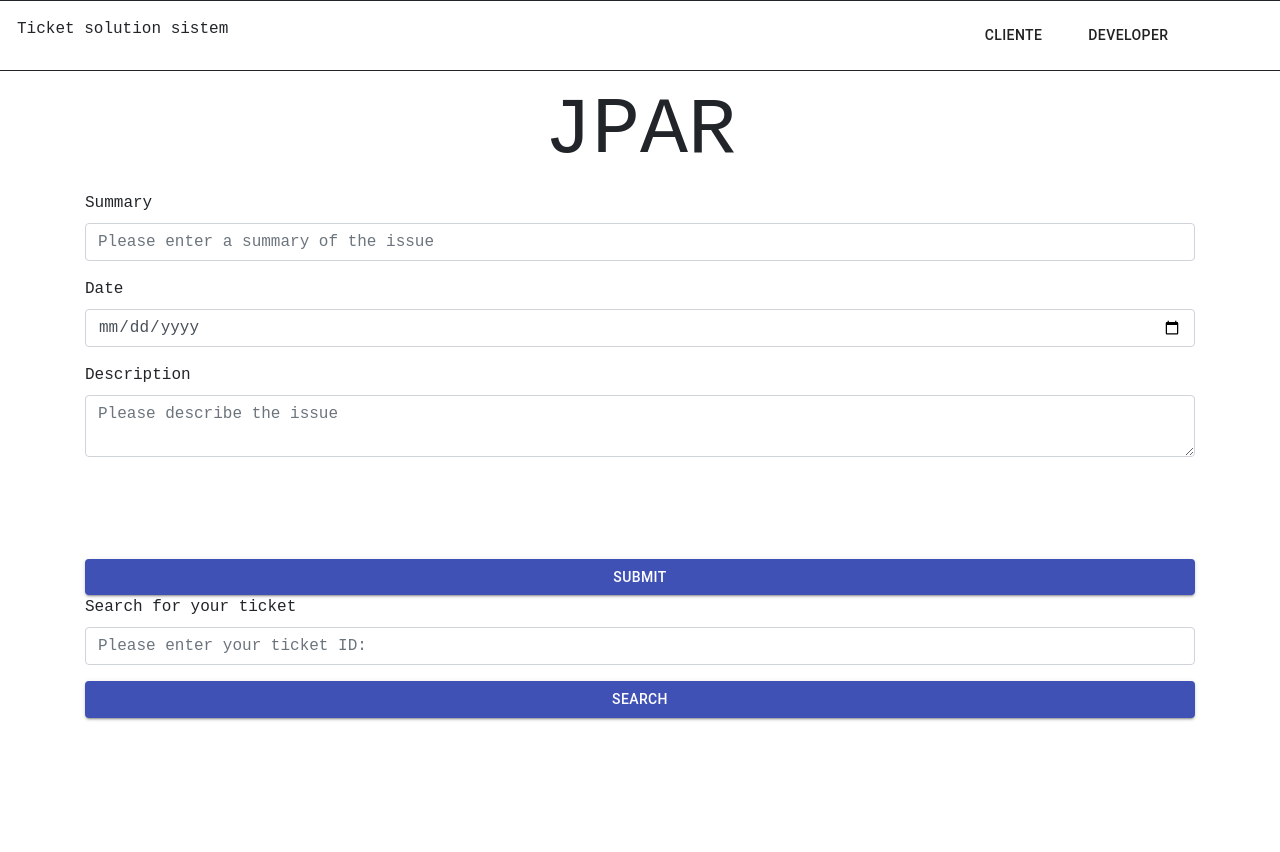
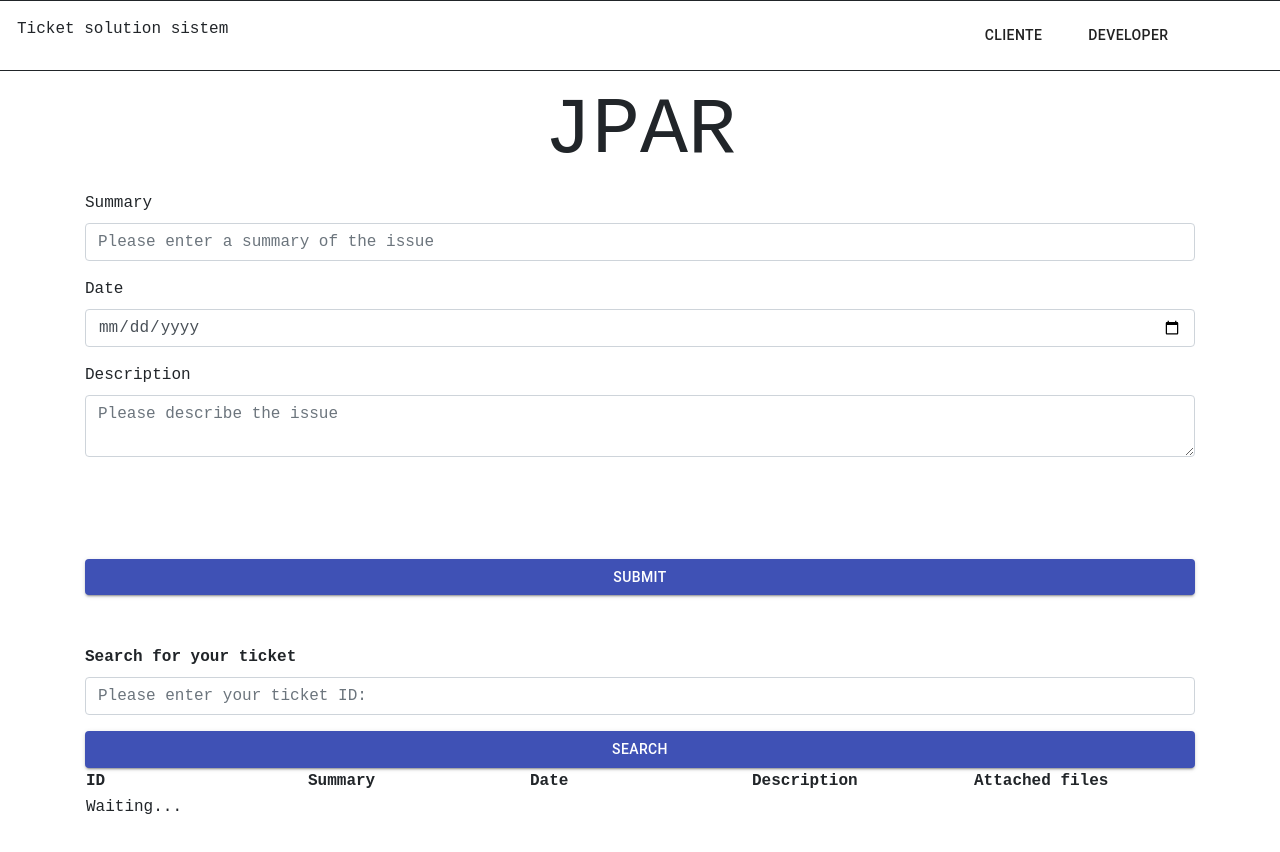
Before and after one commit to alfonso46674/madreSelva, a React (Create React App) app: page / in a window 1280 px wide. Shown: the top 852 px of the page. Before the commit the page ends 800 px from the top, so only its background shows below. Built offline with nearby package versions, Linux system fonts and the light colour scheme.

Commit message:
Feat: Added search by id functionality and table on client side

```diff
--- a/src/components/client/client.js
+++ b/src/components/client/client.js
@@ -2,11 +2,12 @@ import React, { useState, useEffect } from 'react';
 import { Form, Container } from 'react-bootstrap';
 import './client.scss';
 import Button from '@material-ui/core/Button';
-import Axios from 'axios'
+import axios from 'axios'
 import Modal from 'react-modal';
 
 const Client = () => {
   const url = '  https://c1tm95660k.execute-api.us-east-1.amazonaws.com/dev/subirticket';
+  const urlTicketId = 'https://c1tm95660k.execute-api.us-east-1.amazonaws.com/dev/conseguirticketid'
 
   const customStyles = {
     content: {
@@ -34,6 +35,7 @@ const Client = () => {
   })
   const [modalIsOpen, setIsOpen] = useState(false);
   const [resultID, setResultID] = useState('')
+  const [searchedTicket, setSearchedTicket] = useState([])
   function openModal() {
     setIsOpen(true);
   }
@@ -66,7 +68,7 @@ const Client = () => {
     e.preventDefault()
     console.log('data');
     console.log(data);
-    Axios.post(url, {
+    axios.post(url, {
       ticket: {
         id: data.id,
         summary: data.summary,
@@ -87,6 +89,26 @@ const Client = () => {
     setResultID(data.id)
     openModal()
     randomID()
+  }
+
+  const getTicketByID = (e) => {
+    e.preventDefault()
+    const ticketId = document.getElementById('ticketSearch').value
+    e.preventDefault()
+    axios.get(urlTicketId,
+      {
+        params: {
+          id: ticketId
+        }
+      }
+    ).then(res => {
+      console.log('Search by id completed!');
+      console.log(res.data[0]);
+      setSearchedTicket(res.data)
+    }).catch(err => {
+      console.log('Error searching by id');
+      console.log(err);
+    })
   }
 
 
@@ -125,16 +147,33 @@ const Client = () => {
         </Button>
         </Form>
       </Container>
-      <Container className='ClientContainer' onSubmit={submit}>
+      <Container className='ClientContainer' onSubmit={getTicketByID}>
         <Form className='ClientForm'>
           <Form.Group >
-            <Form.Label>Search for your ticket</Form.Label>
+            <Form.Label style={{fontWeight:'bold'}}>Search for your ticket</Form.Label>
             <Form.Control type="text" placeholder="Please enter your ticket ID:" id='ticketSearch' />
           </Form.Group>
           <Button variant="contained" color="primary" type="submit" className='SubmitBtn'>
             Search
         </Button>
         </Form>
+        <table className='ticketTable'>
+          <tr>
+            <th>ID</th>
+            <th>Summary</th>
+            <th>Date</th>
+            <th>Description</th>
+            <th>Attached files</th>
+          </tr>
+          <tr>
+            <td >{searchedTicket[0] ? searchedTicket[0].id : <span>Waiting...</span>}</td>
+            <td >{searchedTicket[0] ? searchedTicket[0].summary : <span></span>}</td>
+            <td >{searchedTicket[0] ? searchedTicket[0].date : <span></span>}</td>
+            <td >{searchedTicket[0] ? searchedTicket[0].description : <span></span>}</td>
+            <td >{searchedTicket[0] ? searchedTicket[0].attachedFiles : <span></span>}</td>
+          </tr>
+        </table>
+        <h1>{resultID}</h1>
       </Container>
     </>
 
--- a/src/components/client/client.scss
+++ b/src/components/client/client.scss
@@ -5,4 +5,13 @@
       width: 100%;
     }
   }
+  .ticketTable{
+    width: 100%;
+    // margin-bottom: 20px;
+    // border: 1px solid;
+    td {
+      width:10%;
+    }
+  }
+  padding-bottom: 50px;
 }
```
